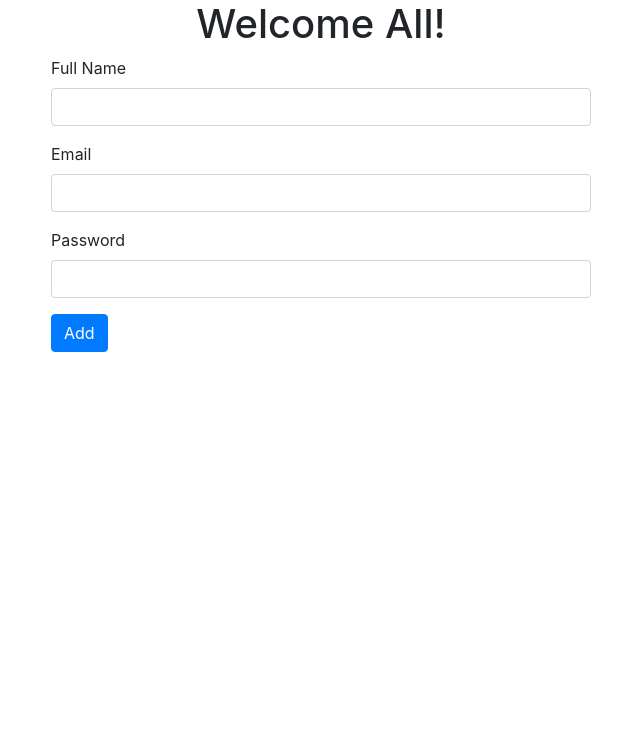
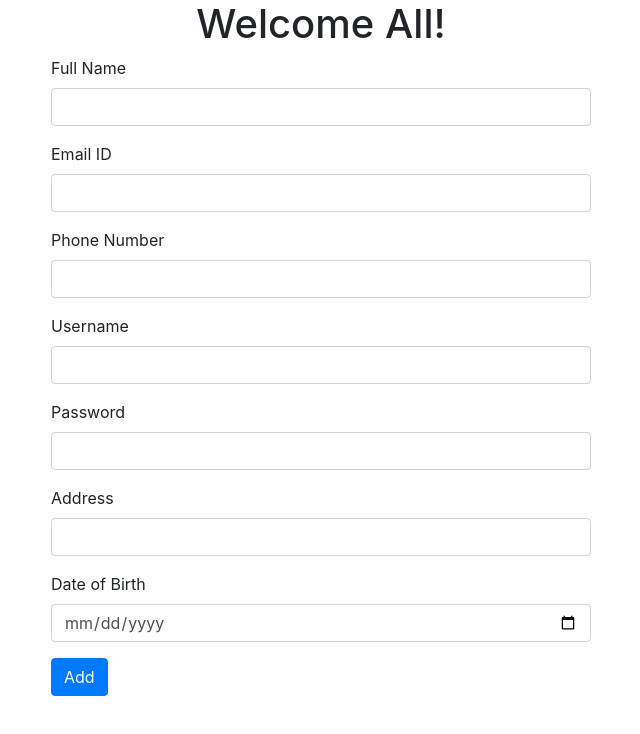
Before and after one commit to rkpatra09/assignment, an Angular app: page /employees/add in a window 1280 px wide. Shown: the top 734 px of the page, without its empty margins (319-959 px from the left). Built offline with nearby package versions, Linux system fonts and the light colour scheme.

Commit message:
add emp form

```diff
--- a/src/app/employee/add/add.component.html
+++ b/src/app/employee/add/add.component.html
@@ -10,13 +10,28 @@
                   </div>
               </div>
               <div class="form-group">
-                  <label>Email</label>
-                  <input type="text" formControlName="email" class="form-control" [ngClass]="{ 'is-invalid': submitted && f.email.errors }" />
+                  <label>Email ID</label>
+                  <input type="email" formControlName="email" class="form-control" [ngClass]="{ 'is-invalid': submitted && f.email.errors }" />
                   <div *ngIf="submitted && f.email.errors" class="invalid-feedback">
                       <div *ngIf="f.email.errors.required">Email is required</div>
                       <div *ngIf="f.email.errors.email">Email must be a valid email address</div>
                   </div>
               </div>
+              <div class="form-group">
+                    <label>Phone Number</label>
+                    <input type="tel" formControlName="phone" class="form-control" [ngClass]="{ 'is-invalid': submitted && f.phone.errors }" />
+                    <div *ngIf="submitted && f.phone.errors" class="invalid-feedback">
+                        <div *ngIf="f.phone.errors.required">Phone number is required</div>
+                        <div *ngIf="f.phone.errors.phone">Entered value should be number</div>
+                    </div>
+                </div>
+                <div class="form-group">
+                    <label>Username</label>
+                    <input type="text" formControlName="username" name="username" class="form-control" [ngClass]="{ 'is-invalid': submitted && f.username.errors }" />
+                    <div *ngIf="submitted && f.username.errors" class="invalid-feedback">
+                        <div *ngIf="f.username.errors.required">Username is required</div>
+                    </div>
+                </div>
               <div class="form-group">
                   <label>Password</label>
                   <input type="password" formControlName="password" class="form-control" [ngClass]="{ 'is-invalid': submitted && f.password.errors }" />
@@ -25,6 +40,20 @@
                       <div *ngIf="f.password.errors.minlength">Password must be at least 6 characters</div>
                   </div>
               </div>
+            <div class="form-group">
+                <label>Address</label>
+                <input type="text" formControlName="address" class="form-control" [ngClass]="{ 'is-invalid': submitted && f.address.errors }" />
+                <div *ngIf="submitted && f.address.errors" class="invalid-feedback">
+                    <div *ngIf="f.address.errors.required">Address is required</div>
+                </div>
+            </div>
+                <div class="form-group">
+                    <label>Date of Birth</label>
+                    <input type="date" formControlName="dob" class="form-control" [ngClass]="{ 'is-invalid': submitted && f.dob.errors }" />
+                    <div *ngIf="submitted && f.dob.errors" class="invalid-feedback">
+                        <div *ngIf="f.dob.errors.required">Date of Birth is required</div>
+                    </div>
+                </div>
               <div class="form-group">
                   <button [disabled]="loading" class="btn btn-primary">Add</button>
               </div>
--- a/src/app/employee/add/add.component.ts
+++ b/src/app/employee/add/add.component.ts
@@ -14,9 +14,12 @@ export class AddComponent implements OnInit {
   ngOnInit() {
       this.addEmpForm = this.formBuilder.group({
         fullName: ['', Validators.required],
-        lastName: ['', Validators.required],
         email: ['', [Validators.required, Validators.email]],
-        password: ['', [Validators.required, Validators.minLength(6)]]
+        phone: ['', Validators.required],
+        username: ['', Validators.required],
+        password: ['', [Validators.required, Validators.minLength(6)]],
+        address: ['', Validators.required],
+        dob: ['', Validators.required]
     });
   }
   get f() { return this.addEmpForm.controls; }
@@ -28,7 +31,6 @@ export class AddComponent implements OnInit {
           if (this.addEmpForm.invalid) {
               return;
           }
-
           alert('SUCCESS!! :-)')
       }
 
--- a/src/app/employee/employee.service.ts
+++ b/src/app/employee/employee.service.ts
@@ -68,5 +68,8 @@ export class EmployeeService {
 		employeess.splice(index, 1);
 		resolve(true);
 	  });
-	}
+  }
+  add(data) {
+    employeess.push();
+  }
 }
```
